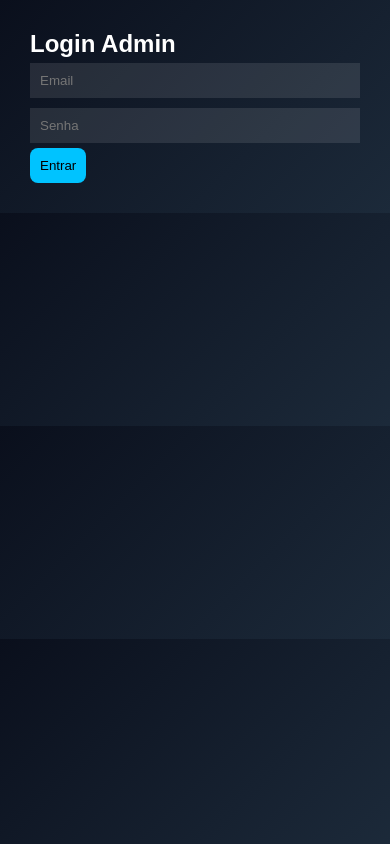
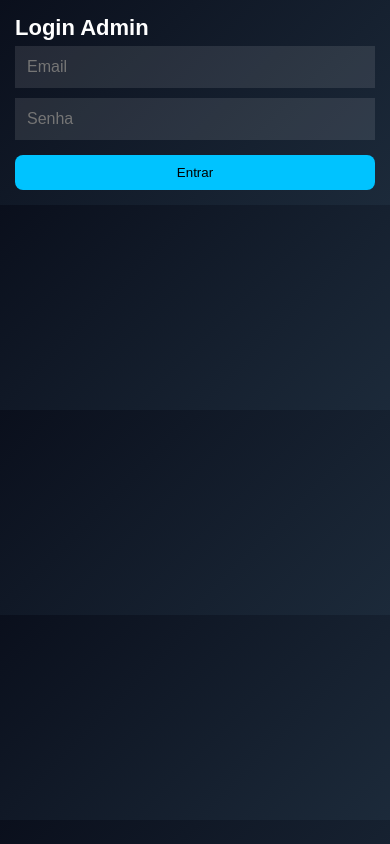
Before and after one commit to anonimosptzs-sys/ozen-kayak, a plain HTML site: page login.html in a window 390 px wide. Drawn offline with nearby package versions, Linux system fonts and the light colour scheme.

Commit message:
Implement responsive design for mobile devices
Added responsive styles for smaller screens.

```diff
--- a/style.css
+++ b/style.css
@@ -19,3 +19,30 @@ body{background:linear-gradient(135deg,var(--bg),var(--bg2));color:var(--text)}
 .preview{display:flex;gap:10px;flex-wrap:wrap}
 .preview img{width:80px;border-radius:8px}
 .progress{height:5px;background:#00c3ff;width:0%}
+@media (max-width: 768px){
+.container{
+padding:15px;
+}
+
+h1,h2{
+font-size:22px;
+}
+
+.input{
+font-size:16px;
+padding:12px;
+}
+
+.btn{
+width:100%;
+margin-top:10px;
+}
+
+.card{
+padding:15px;
+}
+
+.products{
+grid-template-columns:1fr;
+}
+}
```
